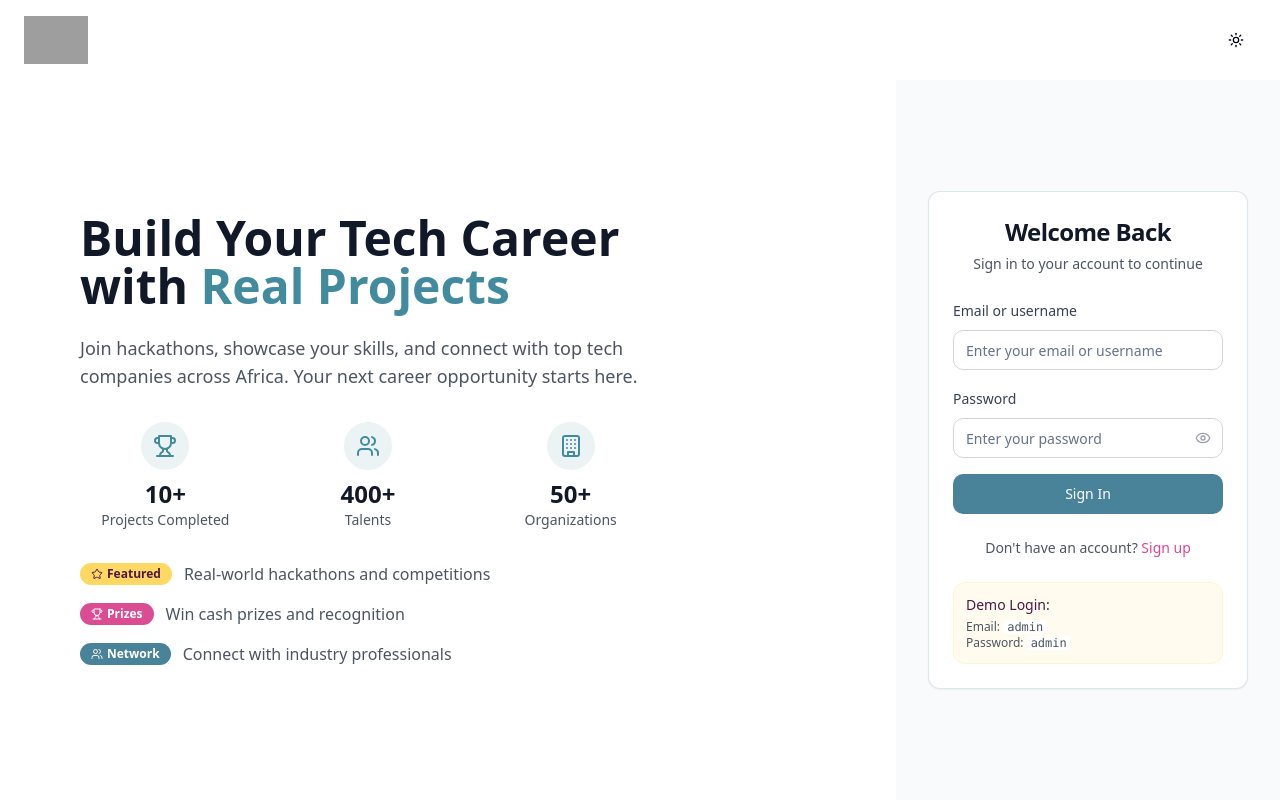
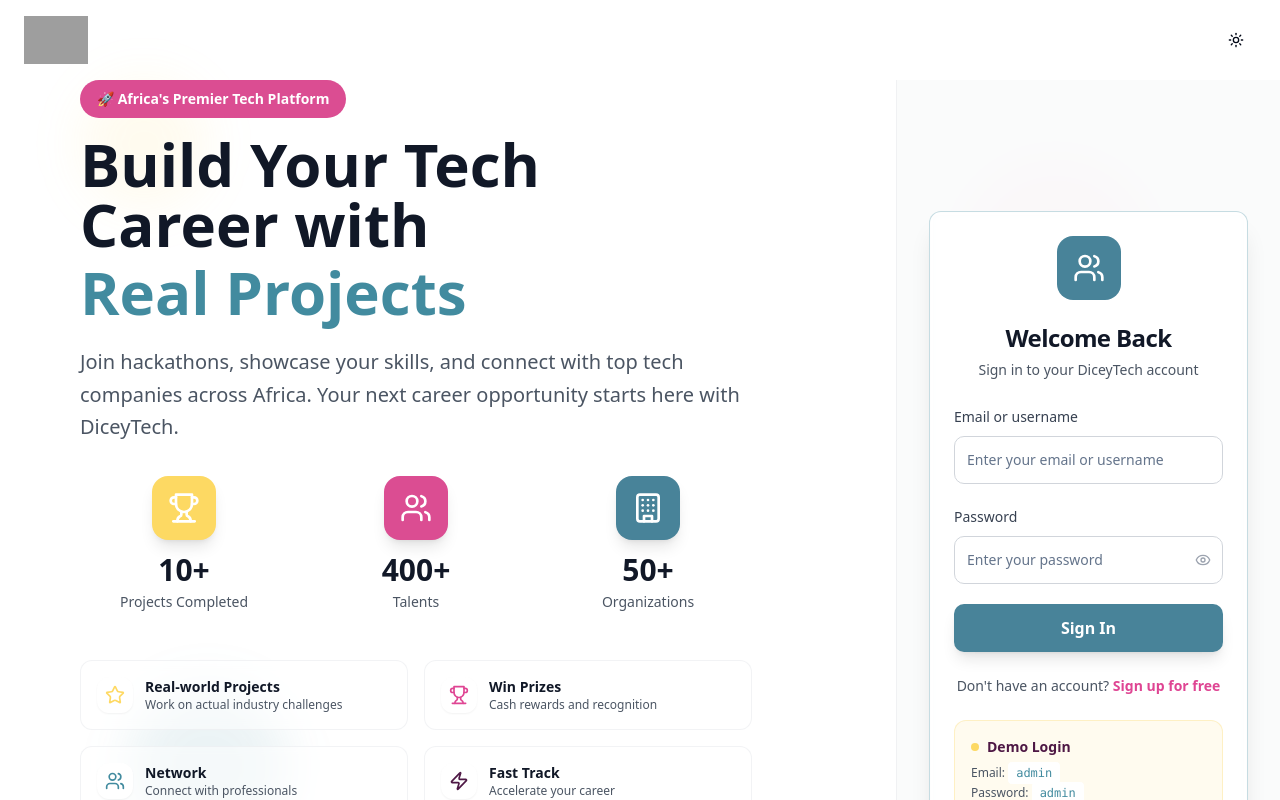
Before and after one commit to redtechafrica/diceytech-hackathon-platform, a React (Vite) app: page / in a window 1280 px wide. Shown: the top 800 px of the page. Built offline with nearby package versions, Linux system fonts and the light colour scheme; grey boxes are pictures that could not be loaded.

Commit message:
Refactor login page and update README
- Improved login page styling with new colors.
- Rewrote README for DiceyTech hackathon.
- Replaced "Lovable" with "REDtech Africa" or "David Ogundepo" in the code.

```diff
--- a/src/pages/Index.tsx
+++ b/src/pages/Index.tsx
@@ -5,7 +5,7 @@ import { Button } from '@/components/ui/button';
 import { Input } from '@/components/ui/input';
 import { Card, CardContent, CardDescription, CardHeader, CardTitle } from '@/components/ui/card';
 import { Badge } from '@/components/ui/badge';
-import { Eye, EyeOff, Users, Trophy, Building, Star } from 'lucide-react';
+import { Eye, EyeOff, Users, Trophy, Building, Star, Zap, Target, Code } from 'lucide-react';
 import { useAuth } from '@/contexts/AuthContext';
 import { useToast } from '@/hooks/use-toast';
 import { ThemeToggle } from '@/components/ThemeToggle';
@@ -44,15 +44,32 @@ const Index = () => {
   };
 
   const stats = [
-    { label: 'Projects Completed', value: '10+', icon: Trophy },
-    { label: 'Talents', value: '400+', icon: Users },
-    { label: 'Organizations', value: '50+', icon: Building },
+    { label: 'Projects Completed', value: '10+', icon: Trophy, color: 'bg-dicey-yellow' },
+    { label: 'Talents', value: '400+', icon: Users, color: 'bg-dicey-magenta' },
+    { label: 'Organizations', value: '50+', icon: Building, color: 'bg-dicey-azure' },
+  ];
+
+  const features = [
+    { icon: Star, title: 'Real-world Projects', desc: 'Work on actual industry challenges', color: 'text-dicey-yellow' },
+    { icon: Trophy, title: 'Win Prizes', desc: 'Cash rewards and recognition', color: 'text-dicey-magenta' },
+    { icon: Users, title: 'Network', desc: 'Connect with professionals', color: 'text-dicey-azure' },
+    { icon: Zap, title: 'Fast Track', desc: 'Accelerate your career', color: 'text-dicey-dark-pink' },
+    { icon: Target, title: 'Skills Focus', desc: 'Targeted skill development', color: 'text-dicey-yellow' },
+    { icon: Code, title: 'Tech Stack', desc: 'Modern technologies', color: 'text-dicey-magenta' },
   ];
 
   return (
-    <div className="min-h-screen bg-white dark:bg-background">
+    <div className="min-h-screen bg-white dark:bg-gray-900 relative overflow-hidden">
+      {/* Colorful background elements */}
+      <div className="absolute inset-0">
+        <div className="absolute top-20 left-20 w-32 h-32 bg-dicey-yellow/10 rounded-full blur-xl"></div>
+        <div className="absolute top-40 right-32 w-48 h-48 bg-dicey-magenta/10 rounded-full blur-xl"></div>
+        <div className="absolute bottom-32 left-32 w-40 h-40 bg-dicey-azure/10 rounded-full blur-xl"></div>
+        <div className="absolute bottom-20 right-20 w-36 h-36 bg-dicey-dark-pink/10 rounded-full blur-xl"></div>
+      </div>
+
       {/* Header */}
-      <header className="w-full px-6 py-4 flex justify-between items-center">
+      <header className="relative z-10 w-full px-6 py-4 flex justify-between items-center">
         <div className="flex items-center gap-3">
           {theme === 'dark' ? (
             <span className="text-2xl font-bold text-dicey-yellow">DiceyTech</span>
@@ -67,73 +84,85 @@ const Index = () => {
         <ThemeToggle />
       </header>
 
-      <div className="flex min-h-[calc(100vh-80px)]">
+      <div className="relative z-10 flex min-h-[calc(100vh-80px)]">
         {/* Left Side - Hero Content */}
         <div className="flex-1 flex flex-col justify-center px-12 lg:px-20">
-          <div className="max-w-xl">
-            <h1 className="text-4xl lg:text-5xl font-bold text-gray-900 dark:text-white mb-6">
-              Build Your Tech Career with
-              <span className="text-dicey-azure"> Real Projects</span>
-            </h1>
+          <div className="max-w-2xl">
+            <div className="mb-6">
+              <Badge className="bg-dicey-magenta text-white mb-4 text-sm px-4 py-2">
+                🚀 Africa's Premier Tech Platform
+              </Badge>
+              <h1 className="text-4xl lg:text-6xl font-bold text-gray-900 dark:text-white mb-6 leading-tight">
+                Build Your Tech Career with
+                <span className="text-dicey-azure block mt-2">Real Projects</span>
+              </h1>
+            </div>
 
-            <p className="text-lg text-gray-600 dark:text-gray-300 mb-8">
+            <p className="text-xl text-gray-600 dark:text-gray-300 mb-8 leading-relaxed">
               Join hackathons, showcase your skills, and connect with top tech companies across Africa.
-              Your next career opportunity starts here.
+              Your next career opportunity starts here with DiceyTech.
             </p>
 
-            {/* Stats */}
-            <div className="grid grid-cols-3 gap-8 mb-8">
+            {/* Enhanced Stats */}
+            <div className="grid grid-cols-3 gap-6 mb-12">
               {stats.map((stat, index) => (
-                <div key={index} className="text-center">
-                  <div className="flex justify-center mb-2">
-                    <div className="p-3 rounded-full bg-dicey-azure/10 text-dicey-azure">
-                      <stat.icon className="h-6 w-6" />
+                <div key={index} className="text-center group">
+                  <div className="flex justify-center mb-3">
+                    <div className={`p-4 rounded-2xl ${stat.color} text-white shadow-lg group-hover:scale-110 transition-transform duration-300`}>
+                      <stat.icon className="h-8 w-8" />
                     </div>
                   </div>
-                  <div className="text-2xl font-bold text-gray-900 dark:text-white">{stat.value}</div>
-                  <div className="text-sm text-gray-600 dark:text-gray-300">{stat.label}</div>
+                  <div className="text-3xl font-bold text-gray-900 dark:text-white mb-1">{stat.value}</div>
+                  <div className="text-sm text-gray-600 dark:text-gray-300 font-medium">{stat.label}</div>
                 </div>
               ))}
             </div>
 
-            {/* Features */}
-            <div className="space-y-4">
-              <div className="flex items-center gap-3">
-                <Badge className="bg-dicey-yellow text-dicey-dark-pink">
-                  <Star className="h-3 w-3 mr-1" />
-                  Featured
-                </Badge>
-                <span className="text-gray-600 dark:text-gray-300">Real-world hackathons and competitions</span>
+            {/* Enhanced Features Grid */}
+            <div className="grid grid-cols-2 gap-4 mb-8">
+              {features.map((feature, index) => (
+                <div key={index} className="flex items-start gap-3 p-4 rounded-xl bg-white/50 dark:bg-gray-800/50 backdrop-blur-sm border border-gray-200/50 dark:border-gray-700/50 hover:shadow-lg transition-all duration-300">
+                  <div className={`p-2 rounded-lg bg-white dark:bg-gray-800 shadow-sm`}>
+                    <feature.icon className={`h-5 w-5 ${feature.color}`} />
+                  </div>
+                  <div>
+                    <h3 className="font-semibold text-gray-900 dark:text-white text-sm">{feature.title}</h3>
+                    <p className="text-xs text-gray-600 dark:text-gray-300">{feature.desc}</p>
+                  </div>
+                </div>
+              ))}
+            </div>
+
+            {/* Call to Action */}
+            <div className="flex items-center gap-4">
+              <div className="flex -space-x-2">
+                <div className="w-10 h-10 rounded-full bg-dicey-yellow border-2 border-white dark:border-gray-900"></div>
+                <div className="w-10 h-10 rounded-full bg-dicey-magenta border-2 border-white dark:border-gray-900"></div>
+                <div className="w-10 h-10 rounded-full bg-dicey-azure border-2 border-white dark:border-gray-900"></div>
+                <div className="w-10 h-10 rounded-full bg-dicey-dark-pink border-2 border-white dark:border-gray-900"></div>
               </div>
-              <div className="flex items-center gap-3">
-                <Badge className="bg-dicey-magenta text-white">
-                  <Trophy className="h-3 w-3 mr-1" />
-                  Prizes
-                </Badge>
-                <span className="text-gray-600 dark:text-gray-300">Win cash prizes and recognition</span>
-              </div>
-              <div className="flex items-center gap-3">
-                <Badge className="bg-dicey-azure text-white">
-                  <Users className="h-3 w-3 mr-1" />
-                  Network
-                </Badge>
-                <span className="text-gray-600 dark:text-gray-300">Connect with industry professionals</span>
+              <div>
+                <p className="text-sm font-medium text-gray-900 dark:text-white">Join 400+ talented developers</p>
+                <p className="text-xs text-gray-600 dark:text-gray-300">Building the future of African tech</p>
               </div>
             </div>
           </div>
         </div>
 
         {/* Right Side - Login Form */}
-        <div className="w-96 flex flex-col justify-center px-8 bg-gray-50 dark:bg-gray-900">
-          <Card className="w-full max-w-md mx-auto border-dicey-azure/20">
-            <CardHeader className="text-center">
+        <div className="w-96 flex flex-col justify-center px-8 bg-gray-50/80 dark:bg-gray-800/80 backdrop-blur-sm border-l border-gray-200/50 dark:border-gray-700/50">
+          <Card className="w-full max-w-md mx-auto border-dicey-azure/30 shadow-xl bg-white/90 dark:bg-gray-900/90 backdrop-blur-sm">
+            <CardHeader className="text-center pb-6">
+              <div className="w-16 h-16 bg-dicey-azure rounded-2xl flex items-center justify-center mx-auto mb-4">
+                <Users className="h-8 w-8 text-white" />
+              </div>
               <CardTitle className="text-2xl font-bold text-gray-900 dark:text-white">Welcome Back</CardTitle>
               <CardDescription className="text-gray-600 dark:text-gray-300">
-                Sign in to your account to continue
+                Sign in to your DiceyTech account
               </CardDescription>
             </CardHeader>
-            <CardContent>
-              <form onSubmit={handleSubmit} className="space-y-4">
+            <CardContent className="space-y-6">
+              <form onSubmit={handleSubmit} className="space-y-5">
                 <div className="space-y-2">
                   <label htmlFor="email" className="text-sm font-medium text-gray-700 dark:text-gray-300">
                     Email or username
@@ -145,7 +174,7 @@ const Index = () => {
                     value={email}
                     onChange={(e) => setEmail(e.target.value)}
                     required
-                    className="border-gray-300 focus:border-dicey-azure focus:ring-dicey-azure"
+                    className="border-gray-300 focus:border-dicey-azure focus:ring-dicey-azure/20 h-12"
                   />
                 </div>
 
@@ -161,7 +190,7 @@ const Index = () => {
                       value={password}
                       onChange={(e) => setPassword(e.target.value)}
                       required
-                      className="border-gray-300 focus:border-dicey-azure focus:ring-dicey-azure pr-10"
+                      className="border-gray-300 focus:border-dicey-azure focus:ring-dicey-azure/20 pr-12 h-12"
                     />
                     <Button
                       type="button"
@@ -181,29 +210,36 @@ const Index = () => {
 
                 <Button
                   type="submit"
-                  className="w-full bg-dicey-azure hover:bg-dicey-azure/90 text-white"
+                  className="w-full bg-dicey-azure hover:bg-dicey-azure/90 text-white h-12 text-base font-semibold shadow-lg"
                   disabled={isLoading}
                 >
                   {isLoading ? "Signing in..." : "Sign In"}
                 </Button>
               </form>
 
-              <div className="mt-6 text-center">
+              <div className="text-center">
                 <p className="text-sm text-gray-600 dark:text-gray-300">
                   Don't have an account?{" "}
-                  <Button variant="link" className="p-0 h-auto text-dicey-magenta hover:text-dicey-magenta/80">
-                    Sign up
+                  <Button variant="link" className="p-0 h-auto text-dicey-magenta hover:text-dicey-magenta/80 font-semibold">
+                    Sign up for free
                   </Button>
                 </p>
               </div>
 
               {/* Demo Login Info */}
-              <div className="mt-6 p-3 bg-dicey-yellow/10 rounded-lg border border-dicey-yellow/20">
-                <p className="text-sm text-dicey-dark-pink font-medium mb-1">Demo Login:</p>
-                <p className="text-xs text-gray-600 dark:text-gray-300">
-                  Email: <code className="bg-white dark:bg-gray-800 px-1 rounded">admin</code><br />
-                  Password: <code className="bg-white dark:bg-gray-800 px-1 rounded">admin</code>
-                </p>
+              <div className="p-4 bg-dicey-yellow/10 rounded-xl border border-dicey-yellow/30">
+                <div className="flex items-center gap-2 mb-2">
+                  <div className="w-2 h-2 bg-dicey-yellow rounded-full"></div>
+                  <p className="text-sm text-dicey-dark-pink font-semibold">Demo Login</p>
+                </div>
+                <div className="space-y-1">
+                  <p className="text-xs text-gray-600 dark:text-gray-300">
+                    Email: <code className="bg-white dark:bg-gray-800 px-2 py-1 rounded text-dicey-azure font-mono">admin</code>
+                  </p>
+                  <p className="text-xs text-gray-600 dark:text-gray-300">
+                    Password: <code className="bg-white dark:bg-gray-800 px-2 py-1 rounded text-dicey-azure font-mono">admin</code>
+                  </p>
+                </div>
               </div>
             </CardContent>
           </Card>
```
Also changed, not shown: 2 other files (tests, documents, lock files or other folders).
